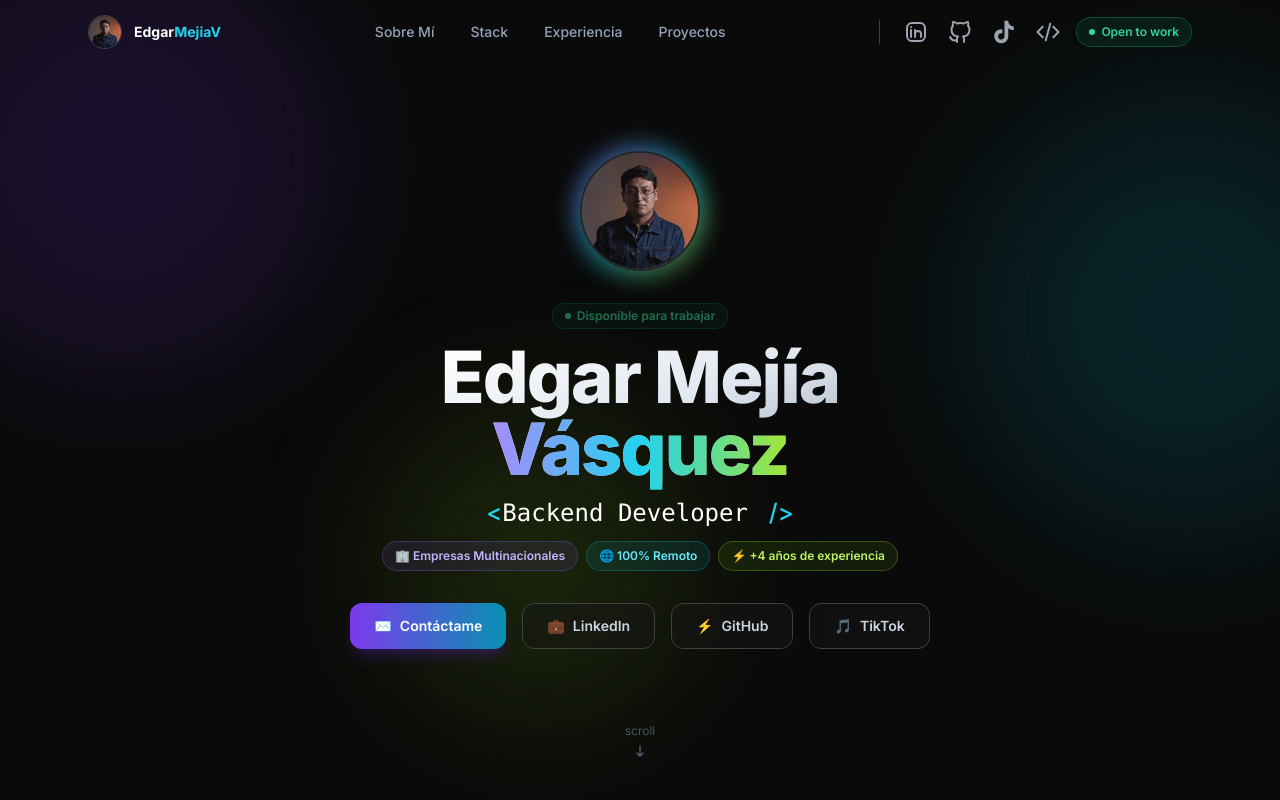
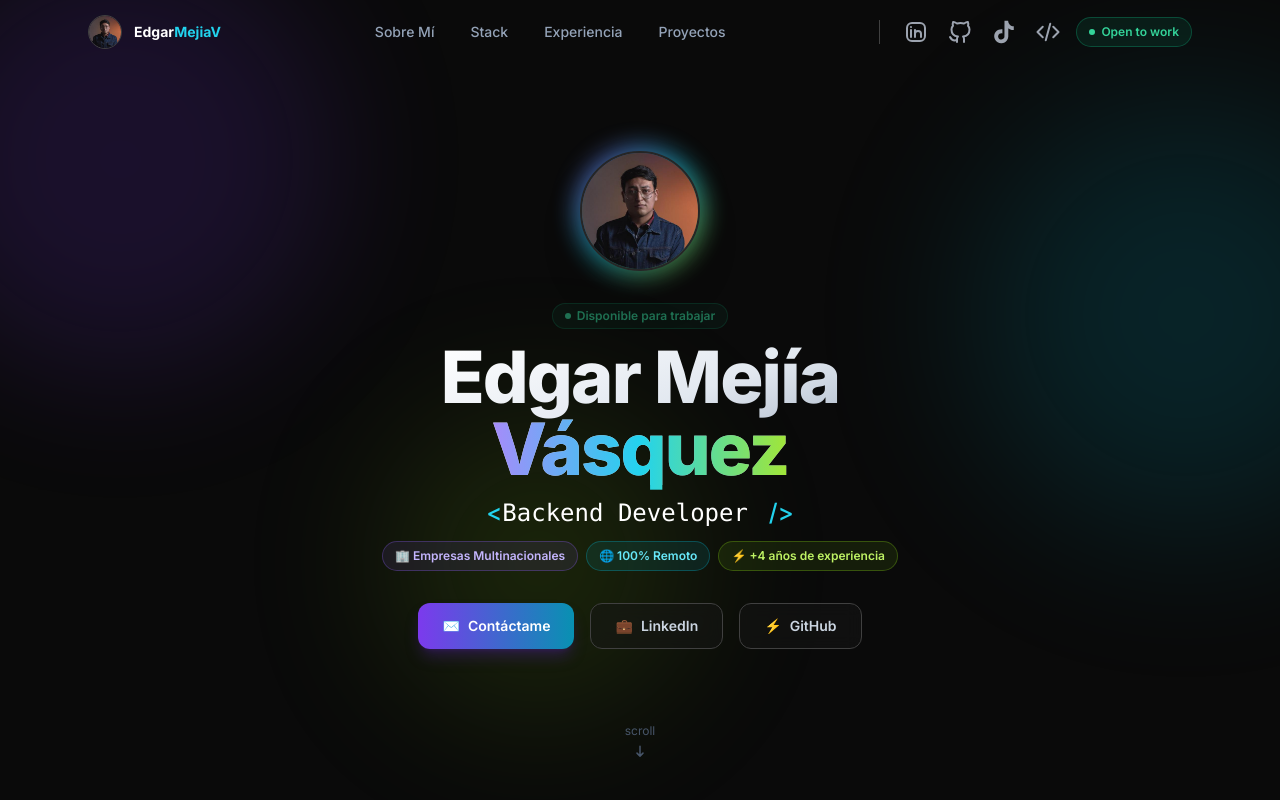
Before and after one commit to Edgarmejiav/edgarmejiav-web, a Next.js app: page / in a window 1280 px wide. Shown: the top 800 px of the page. Built offline with nearby package versions, Linux system fonts and the light colour scheme.

Commit message:
feat: add ContainerPage component for hero section and initialize DB Navigator configuration

```diff
--- a/app/components/page/ContainerPage.js
+++ b/app/components/page/ContainerPage.js
@@ -135,15 +135,6 @@ export const ContainerPage = () => {
         >
           <span>⚡</span> GitHub
         </a>
-        <a
-          href="https://www.tiktok.com/@legadev"
-          target="_blank"
-          rel="noopener noreferrer"
-          id="cta-tiktok"
-          className="inline-flex items-center gap-2 px-6 py-3 rounded-xl font-semibold text-sm border border-neutral-700 text-slate-300 hover:border-pink-500 hover:text-pink-400 hover:scale-105 transition-all duration-300 bg-neutral-900/50 backdrop-blur"
-        >
-          <span>🎵</span> TikTok
-        </a>
       </div>
 
       {/* Scroll hint */}
```
